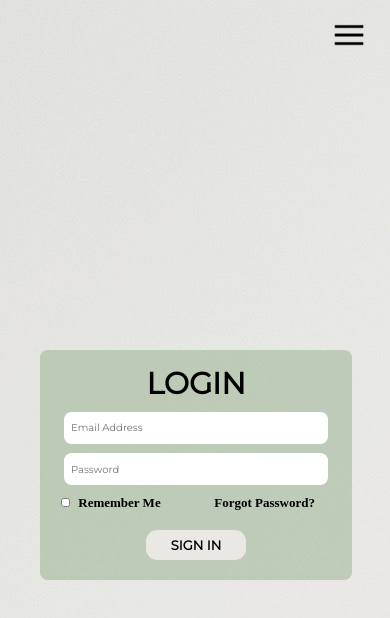
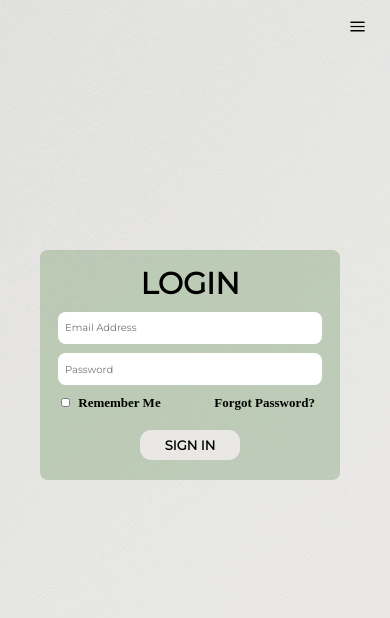
Before and after one commit to Adeyomola/altschoolassignment1, a plain HTML site: page Login.html in a window 390 px wide. Drawn offline with Linux system fonts and the light colour scheme; a web font is replaced by a local one.

Commit message:
Updated Mobile Responsiveness

```diff
--- a/Login.html
+++ b/Login.html
@@ -28,9 +28,9 @@
         </div>
     </nav>
     <form class="login-div" method="post">
-        LOGIN
-        <input type="email" id="email" placeholder="Email Address" required>
-        <input type="password" name="" id="password" placeholder="Password" required>
+        <div>LOGIN</div>
+        <div><input type="email" id="email" placeholder="Email Address" required></div>
+        <div><input type="password" name="" id="password" placeholder="Password" required></div>
         <div id="Remember-Me">
             <div><input type="checkbox" name="" id="checkbox"> Remember Me</div>
             <div><a href="" id="forgot-password">Forgot Password?</a></div>
--- a/styles/Homepage.css
+++ b/styles/Homepage.css
@@ -182,7 +182,7 @@ nav a:hover,
   bottom: 25px;
 }
 
-@media only screen and (max-width: 700px) {
+@media only screen and (max-width: 920px) {
   body {
     background-image: url(/images/pexels-scott-webb-305821.jpg);
     background-size: auto;
@@ -191,13 +191,13 @@ nav a:hover,
   nav {
     display: flex;
     flex-direction: column;
-    width: 100%;
+    width: 20%;
     float: right;
     text-align: right;
   }
   #hamburger-icon {
     display: block;
-    width: 10%;
+    width: 40%;
     float: right;
   }
   .navi-link {
@@ -238,8 +238,8 @@ nav a:hover,
     width: 60%;
     margin: auto;
     top: 280px;
-    left: 82px;
-    text-align: center;
+    left: 80px;
+    text-align: left;
   }
   #main-content-header {
     font-size: 130%;
@@ -254,7 +254,7 @@ nav a:hover,
   }
   .contents {
     display: block;
-    width: 100%;
+    width: 50%;
     margin: auto;
     left: 70px;
     position: absolute;
--- a/styles/calculator-flexbox.css
+++ b/styles/calculator-flexbox.css
@@ -117,7 +117,7 @@ nav a:hover,
 #equals_sign:hover {
   background-color: rgba(88, 185, 255, 0.621);
 }
-@media only screen and (max-width: 700px) {
+@media only screen and (max-width: 920px) {
   body {
     background-image: url(/images/pexels-scott-webb-305821.jpg);
     background-size: auto;
@@ -126,13 +126,13 @@ nav a:hover,
   nav {
     display: flex;
     flex-direction: column;
-    width: 100%;
+    width: 20%;
     float: right;
     text-align: right;
   }
   #hamburger-icon {
     display: block;
-    width: 10%;
+    width: 40%;
     float: right;
   }
   .navi-link {
--- a/styles/calculator-grid.css
+++ b/styles/calculator-grid.css
@@ -105,7 +105,7 @@ nav a:hover,
 #equals_sign:hover {
   background-color: rgba(131, 202, 253, 0.621);
 }
-@media only screen and (max-width: 700px) {
+@media only screen and (max-width: 920px) {
   body {
     background-image: url(/images/pexels-scott-webb-305821.jpg);
     background-size: auto;
@@ -114,13 +114,13 @@ nav a:hover,
   nav {
     display: flex;
     flex-direction: column;
-    width: 100%;
+    width: 20%;
     float: right;
     text-align: right;
   }
   #hamburger-icon {
     display: block;
-    width: 10%;
+    width: 40%;
     float: right;
   }
   .navi-link {
--- a/styles/calculator-table.css
+++ b/styles/calculator-table.css
@@ -98,7 +98,7 @@ th input[placeholder] {
 #equals_sign:hover {
   background-color: rgba(88, 185, 255, 0.621);
 }
-@media only screen and (max-width: 700px) {
+@media only screen and (max-width: 920px) {
   body {
     background-image: url(/images/pexels-scott-webb-305821.jpg);
     background-size: auto;
@@ -107,13 +107,13 @@ th input[placeholder] {
   nav {
     display: flex;
     flex-direction: column;
-    width: 100%;
+    width: 20%;
     float: right;
     text-align: right;
   }
   #hamburger-icon {
     display: block;
-    width: 10%;
+    width: 40%;
     float: right;
   }
   .navi-link {
--- a/styles/contact-page.css
+++ b/styles/contact-page.css
@@ -117,7 +117,7 @@ textarea[placeholder] {
 #submit:active {
   transform: translateY(2px);
 }
-@media only screen and (max-width: 700px) {
+@media only screen and (max-width: 920px) {
   body {
     background-image: url(/images/pexels-scott-webb-305821.jpg);
     background-size: auto;
@@ -126,13 +126,13 @@ textarea[placeholder] {
   nav {
     display: flex;
     flex-direction: column;
-    width: 100%;
+    width: 20%;
     float: right;
     text-align: right;
   }
   #hamburger-icon {
     display: block;
-    width: 10%;
+    width: 40%;
     float: right;
   }
   .navi-link {
@@ -163,7 +163,7 @@ textarea[placeholder] {
   }
   .contact-section {
     left: 20px;
-    top: 220px;
+    top: 80px;
   }
   #contact-us {
     font-size: 20px;
--- a/styles/login.css
+++ b/styles/login.css
@@ -121,7 +121,7 @@ nav a:hover,
 #login:active {
   transform: translateY(1px);
 }
-@media only screen and (max-width: 700px) {
+@media only screen and (max-width: 920px) {
   body {
     background-image: url(/images/pexels-scott-webb-305821.jpg);
     background-size: auto;
@@ -130,13 +130,13 @@ nav a:hover,
   nav {
     display: flex;
     flex-direction: column;
-    width: 100%;
+    width: 20%;
     float: right;
     text-align: right;
   }
   #hamburger-icon {
     display: block;
-    width: 10%;
+    width: 40%;
     float: right;
   }
   .navi-link {
@@ -167,10 +167,10 @@ nav a:hover,
   }
   .login-div {
     display: block;
-    width: 80%;
+    width: fit-content;
     margin: auto;
     padding: 15px;
-    top: 350px;
+    top: 250px;
     left: 40px;
     box-sizing: border-box;
     text-align: center;
--- a/styles/register.css
+++ b/styles/register.css
@@ -153,7 +153,7 @@ nav a:hover,
 #submit:active {
   transform: translateY(1px);
 }
-@media only screen and (max-width: 700px) {
+@media only screen and (max-width: 920px) {
   body {
     background-image: url(/images/pexels-scott-webb-305821.jpg);
     background-size: auto;
@@ -162,13 +162,13 @@ nav a:hover,
   nav {
     display: flex;
     flex-direction: column;
-    width: 100%;
+    width: 20%;
     float: right;
     text-align: right;
   }
   #hamburger-icon {
     display: block;
-    width: 10%;
+    width: 40%;
     float: right;
   }
   .navi-link {
@@ -199,7 +199,7 @@ nav a:hover,
   }
   .register-me {
     left: 40px;
-    top: 220px;
+    top: 120px;
   }
   #register {
     font-family: montserrat;
```
